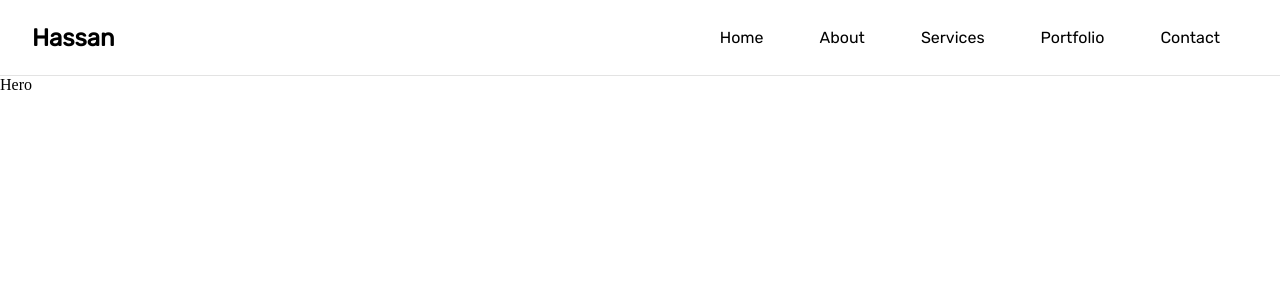
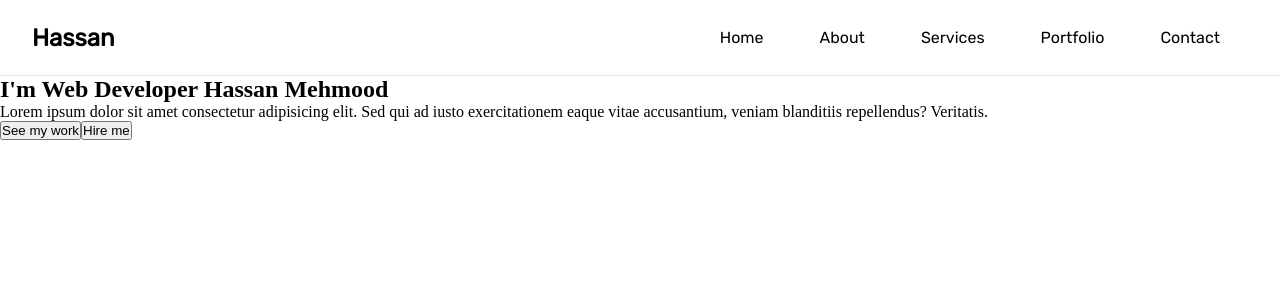
Before and after one commit to Hassan-Mehmood/portfolio-website, a React (Create React App) app: page / in a window 1280 px wide. Shown: the top 300 px of the page. Built offline with nearby package versions, Linux system fonts and the light colour scheme.

Commit message:
Working on main section

```diff
--- a/src/App.tsx
+++ b/src/App.tsx
@@ -1,13 +1,13 @@
 import Hero from "./components/Hero/Hero";
 import Navbar from "./components/Navbar/Navbar";
 
-function App() {
+const App = () => {
   return (
     <>
       <Navbar />
       <Hero />
     </>
   );
-}
+};
 
 export default App;
--- a/src/components/Hero/Hero-Styled.ts
+++ b/src/components/Hero/Hero-Styled.ts
@@ -1 +1,9 @@
 import styled from "styled-components";
+
+export const Main = styled.main`
+  min-height: calc(100vh - 75px);
+`;
+export const TextSection = styled.section``;
+export const Text = styled.div``;
+export const Button = styled.button``;
+export const ImageSection = styled.section``;
--- a/src/components/Hero/Hero.tsx
+++ b/src/components/Hero/Hero.tsx
@@ -1,7 +1,23 @@
-import React from "react";
+import { Main, TextSection, ImageSection, Text, Button } from "./Hero-Styled";
 
 const Hero = () => {
-  return <div>Hero</div>;
+  return (
+    <Main>
+      <TextSection>
+        <Text>
+          <h2>I'm Web Developer Hassan Mehmood</h2>
+          <p>
+            Lorem ipsum dolor sit amet consectetur adipisicing elit. Sed qui ad
+            iusto exercitationem eaque vitae accusantium, veniam blanditiis
+            repellendus? Veritatis.
+          </p>
+        </Text>
+        <Button>See my work</Button>
+        <Button>Hire me</Button>
+      </TextSection>
+      <ImageSection></ImageSection>
+    </Main>
+  );
 };
 
 export default Hero;
--- a/src/index.css
+++ b/src/index.css
@@ -6,3 +6,10 @@ body {
   padding: 0;
   box-sizing: border-box;
 }
+
+*,
+*::before,
+*::after {
+  margin: 0;
+  padding: 0;
+}
```
